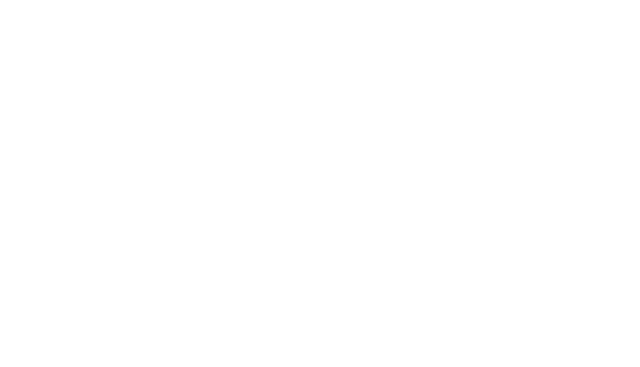
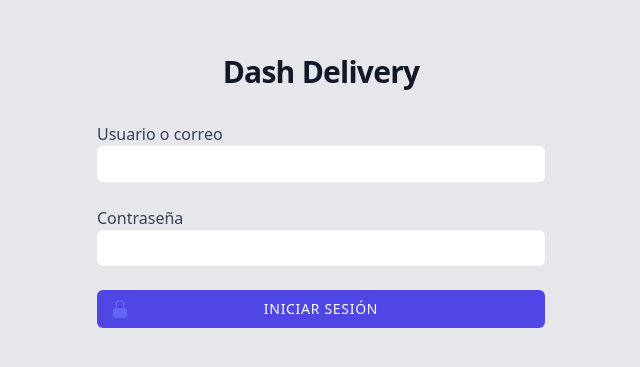
Before and after one commit to andrevz/dash-track-spa, a React (Vite) app: page /login in a window 1280 px wide. Before the commit this address had no page. Shown: the part 209-576 px from the top of the page, without its empty margins (319-959 px from the left). Built offline with nearby package versions, Linux system fonts and the light colour scheme; no server answers.

Commit message:
Implement Login Component

```diff
--- a/package.json
+++ b/package.json
@@ -9,6 +9,8 @@
     "preview": "vite preview"
   },
   "dependencies": {
+    "@headlessui/react": "^1.7.3",
+    "@heroicons/react": "^2.0.12",
     "firebase": "^9.11.0",
     "react": "^18.2.0",
     "react-dom": "^18.2.0",
--- a/src/App.jsx
+++ b/src/App.jsx
@@ -1,12 +1,17 @@
 import './App.css'
 import { Route, Routes } from 'react-router-dom'
 import Home from './components/Home'
+import Login from './components/Login';
+import { AuthProvider } from './contexts/AuthContext';
 
 function App() {
   return (
-    <Routes>
-      <Route path='/' element={<Home />} />
-    </Routes>
+    <AuthProvider>
+      <Routes>
+        <Route path='/' element={<Home />} />
+        <Route path='/login' element={<Login />} />
+      </Routes>
+    </AuthProvider>
   );
 }
 
--- /dev/null
+++ b/src/components/Login.jsx
@@ -0,0 +1,89 @@
+import React, { useState } from 'react';
+import { useAuth } from '../contexts/AuthContext';
+import { useNavigate } from 'react-router-dom';
+import { LockClosedIcon } from '@heroicons/react/20/solid';
+
+function Login() {
+  const [username, setUsername] = useState('');
+  const [password, setPassword] = useState('');
+  const [loading, setLoading] = useState(false);
+
+  const { signIn } = useAuth();
+  const navigate = useNavigate();
+
+  function handleSubmit(e) {
+    e.preventDefault();
+    if (username && password) {
+      singInUserAsync();
+    }
+  }
+
+  function handlePasswordChange(event) {
+    setPassword(event.target.value);
+  }
+
+  function handleUsernameChange(event) {
+    setUsername(event.target.value);
+  }
+
+  async function singInUserAsync() {
+    try {
+      setLoading(true);
+      await signIn(username, password);
+      navigate('/', { replace: true });
+    } catch (error) {
+      console.error(error);
+    } finally {
+      setLoading(false);
+    }
+  }
+
+  return (
+    <section style={{ height: '100vh' }} className='w-full flex items-center justify-center bg-gray-200'>
+      <div className='w-full max-w-md space-y-8'>
+        <h2 className='text-center text-3xl font-bold tracking-tight text-gray-900'>Dash Delivery</h2>
+        <form method='post' onSubmit={handleSubmit} className='mt-8 space-y-6'>
+          <div>
+            <label htmlFor='username' className='block text-md font-medium text-gray-700'>
+              Usuario o correo
+            </label>
+            <input
+              name='username'
+              type='email'
+              value={username}
+              onChange={handleUsernameChange}
+              className='block w-full py-2 rounded-md border-gray-300 focus:border-indigo-500 focus:ring-indigo-500 sm:text-sm'
+              required
+            />
+          </div>
+          <div>
+            <label htmlFor='password' className='block text-md font-medium text-gray-700'>
+              Contraseña
+            </label>
+            <input
+              name='password'
+              type='password'
+              value={password}
+              onChange={handlePasswordChange}
+
+              className='block w-full py-2 rounded-md border-gray-300 focus:border-indigo-500 focus:ring-indigo-500 sm:text-sm'
+              required
+            />
+          </div>
+          <button
+            type='submit'
+            disabled={loading}
+            className='group relative uppercase tracking-wider flex w-full justify-center rounded-md border border-transparent bg-indigo-600 py-2 px-4 text-sm font-medium text-white hover:bg-indigo-700 focus:outline-none focus:ring-2 focus:ring-indigo-500 focus:ring-offset-2'
+          >
+            <span className='absolute inset-y-0 left-0 flex items-center pl-3'>
+              <LockClosedIcon className='h-5 w-5 text-indigo-500 group-hover:text-indigo-400' aria-hidden='true' />
+            </span>
+            Iniciar sesión
+          </button>
+        </form>
+      </div>
+    </section>
+  );
+}
+
+export default Login;
--- /dev/null
+++ b/src/contexts/AuthContext.jsx
@@ -0,0 +1,43 @@
+import { onAuthStateChanged, signInWithEmailAndPassword, signOut } from "firebase/auth";
+import { createContext, useContext, useEffect, useState } from "react";
+import { auth } from "../config/firebase";
+
+const AuthContext = createContext();
+
+export function AuthProvider({ children }) {
+  const [currentUser, setCurrentUser] = useState();
+  const [loading, setLoading] = useState(true);
+
+  useEffect(() => {
+    const unsubscribe = onAuthStateChanged(auth, (user) => {
+      setCurrentUser(user);
+      setLoading(false);
+    });
+
+    return unsubscribe;
+  }, []);
+
+  function logout() {
+    return signOut(auth);
+  }
+
+  function signIn(email, password) {
+    return signInWithEmailAndPassword(auth, email, password);
+  }
+
+  const value = {
+    currentUser,
+    logout,
+    signIn
+  };
+
+  return (
+    <AuthContext.Provider value={value}>
+      { !loading && children }
+    </AuthContext.Provider>
+  );
+}
+
+export function useAuth() {
+  return useContext(AuthContext);
+}
```
Also changed, not shown: 1 other file (tests, documents, lock files or other folders).
